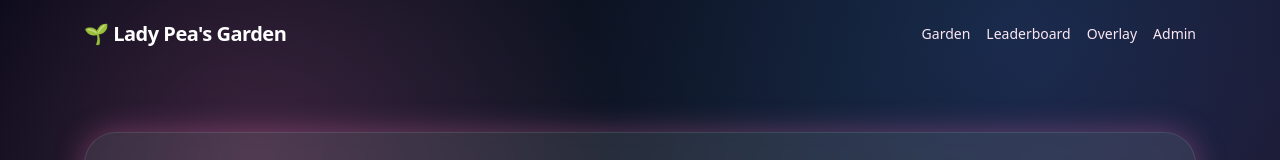
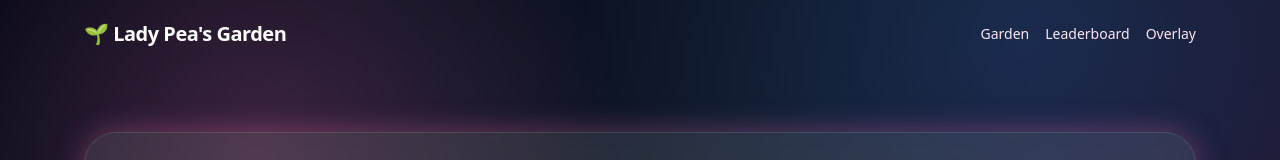
Before and after one commit to ladypea/lady-pea-garden, a Next.js app: page / in a window 1280 px wide. Shown: the top 160 px of the page. Built offline with nearby package versions, Linux system fonts and the light colour scheme.

Commit message:
hide admin link

```diff
--- a/app/layout.tsx
+++ b/app/layout.tsx
@@ -17,7 +17,6 @@ export default function RootLayout({ children }: { children: React.ReactNode })
             <Link href="/garden">Garden</Link>
             <Link href="/leaderboard">Leaderboard</Link>
             <Link href="/overlay">Overlay</Link>
-            <Link href="/admin">Admin</Link>
           </div>
         </nav>
         {children}
```
